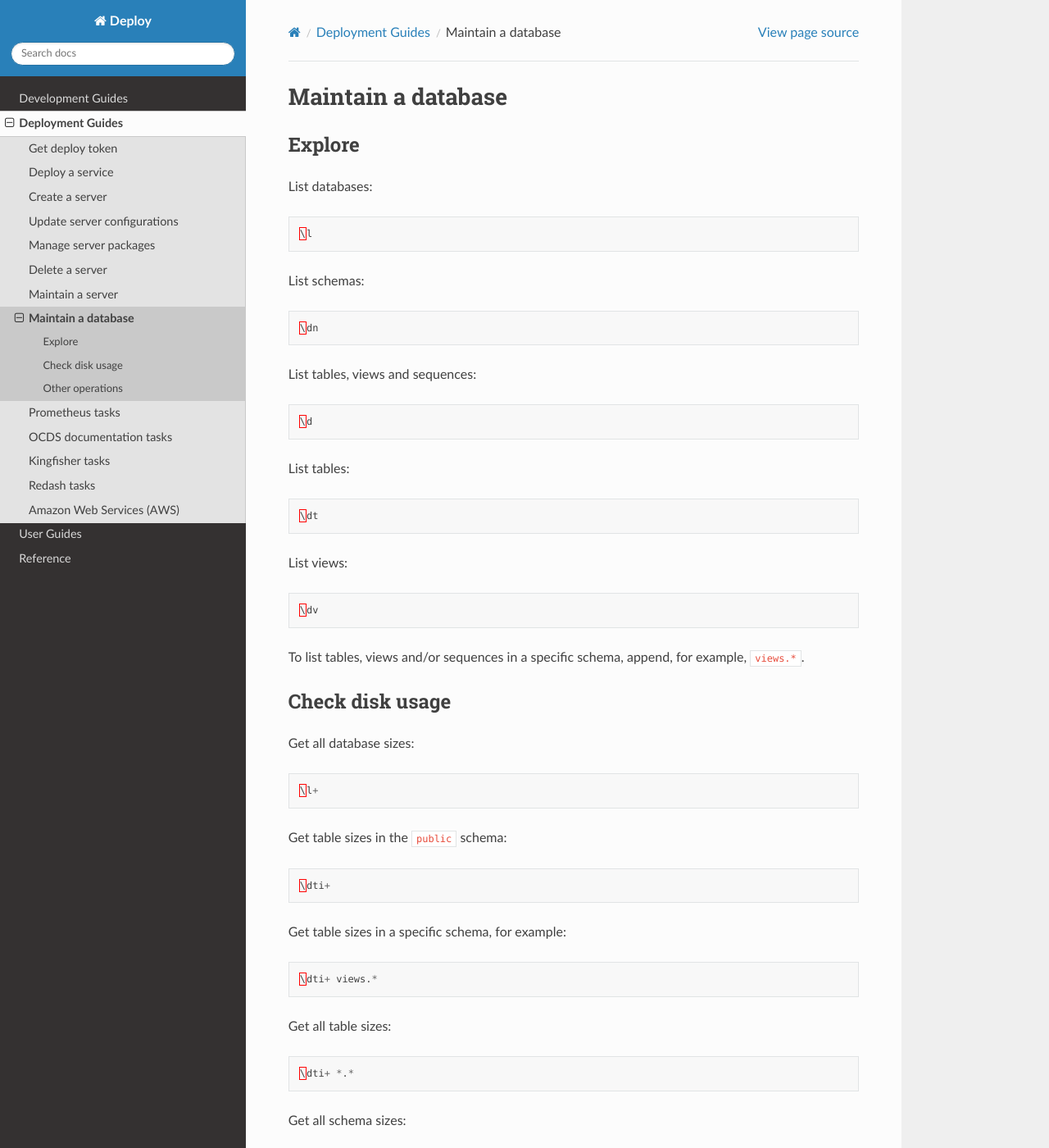
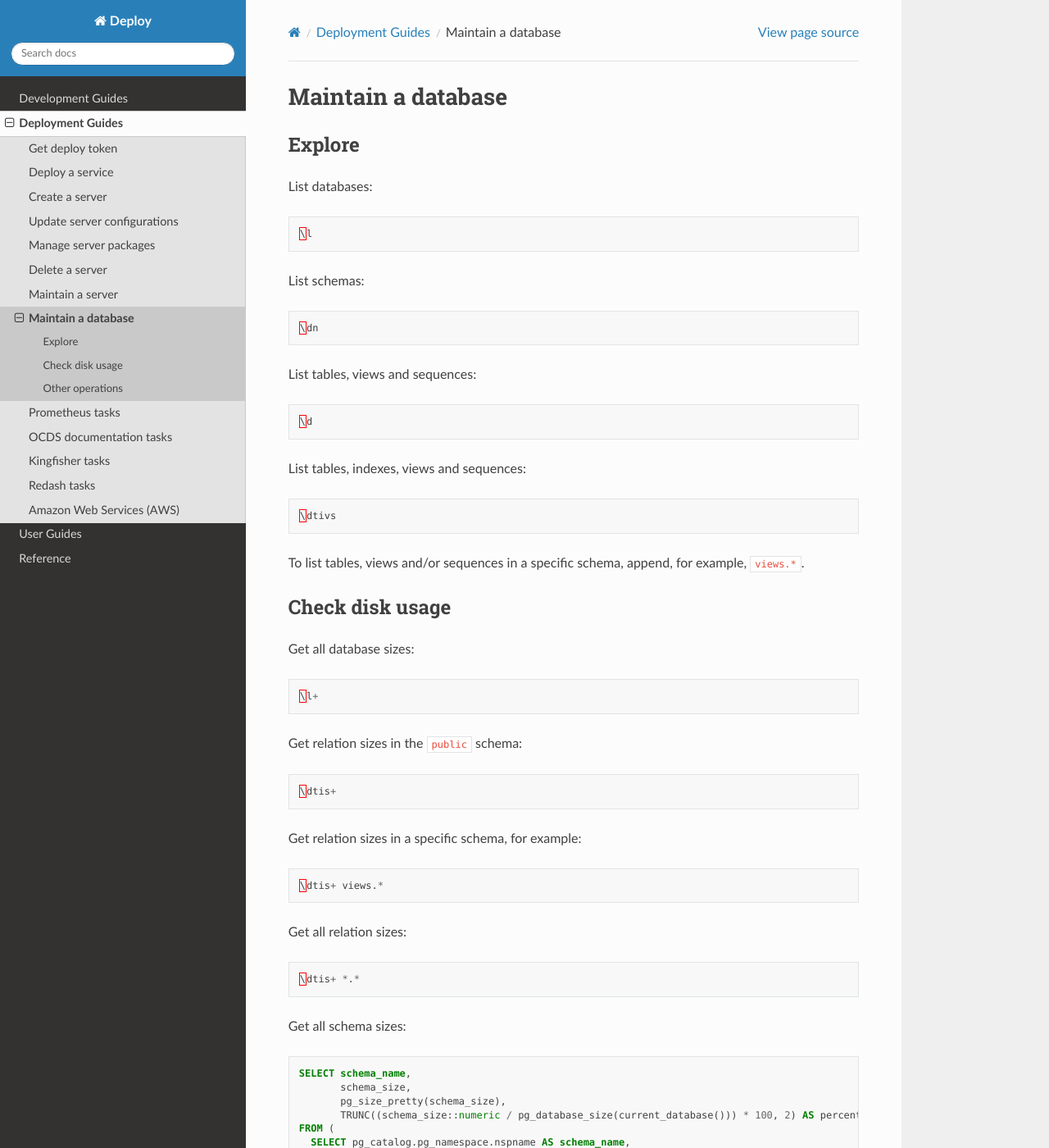
Before and after one commit to open-contracting/deploy, a Sphinx documentation site: the page built from docs/deploy/databases.rst, in a window 1280 px wide and 1400 px high. Shown: the whole window at 82% size. Built offline with Sphinx 7.4.7 and the Read the Docs theme 2.0.0, drawn with Linux system fonts in a browser that asks for light colours.

Commit message:
databases: Update queries

```diff
--- a/docs/deploy/databases.rst
+++ b/docs/deploy/databases.rst
@@ -22,17 +22,11 @@ List tables, views and sequences:
 
    \d
 
-List tables:
+List tables, indexes, views and sequences:
 
 .. code-block:: sql
 
-   \dt
-
-List views:
-
-.. code-block:: sql
-
-   \dv
+   \dtivs
 
 To list tables, views and/or sequences in a specific schema, append, for example, ``views.*``.
 
@@ -45,23 +39,23 @@ Get all database sizes:
 
    \l+
 
-Get table sizes in the ``public`` schema:
+Get relation sizes in the ``public`` schema:
 
 .. code-block:: sql
 
-   \dti+
+   \dtis+
 
-Get table sizes in a specific schema, for example:
+Get relation sizes in a specific schema, for example:
 
 .. code-block:: sql
 
-   \dti+ views.*
+   \dtis+ views.*
 
-Get all table sizes:
+Get all relation sizes:
 
 .. code-block:: sql
 
-   \dti+ *.*
+   \dtis+ *.*
 
 Get all schema sizes:
 
```
